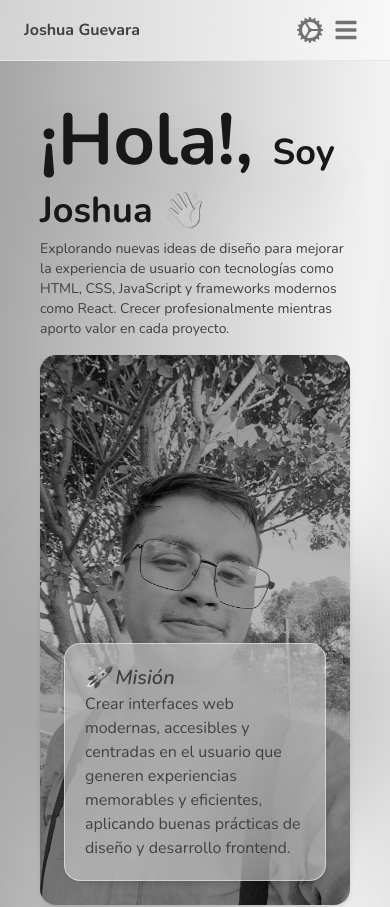
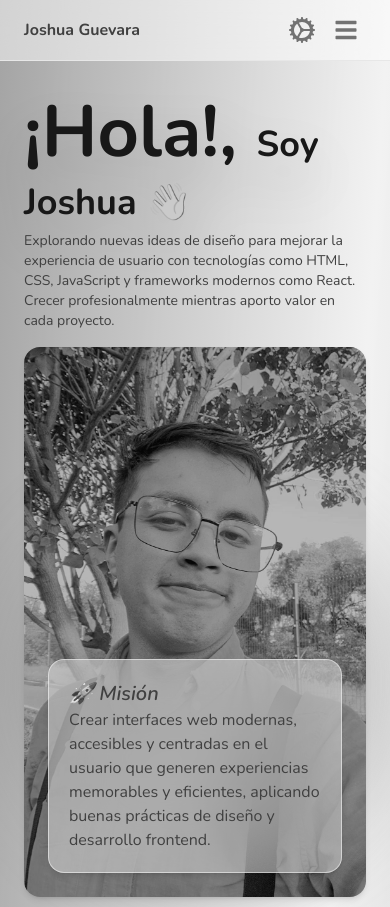
Before and after one commit to JoshuaGuevaraJ1/Portfolio, a React (Vite) app: page / in a window 390 px wide. Shown: the top 907 px of the page. Built offline with nearby package versions, Linux system fonts and the light colour scheme.

Commit message:
Fixed: Collapsed navbar on mobile is now perfectly hidden. Some Rendering optimizations.

```diff
--- a/src/App.tsx
+++ b/src/App.tsx
@@ -58,7 +58,7 @@ export default function App() {
   return (
     <ThemeProvider theme={customTheme}>
       <NavBar animation={animation} setAnimation={setAnimation} blurCircles={blurCircles} setBlurCircles={setBlurCircles} grayscale={grayscale} setGrayscale={setGrayscale}/>
-      <main className={`relative min-h-screen overflow-hidden flex-col items-center justify-center px-4 pb-20 ${grayscale ? 'grayscale' : ''} bg-gradient-to-br ${animation ? 'from-blue-400 via-amber-100 to-green-400' : 'from-gray-400 via-gray-200 to-gray-300'} dark:from-gray-900 dark:via-gray-800 dark:to-gray-900 transition-colors duration-500 ease-in-out`}>
+      <main className={`relative min-h-screen overflow-hidden flex-col items-center justify-center pb-20 ${grayscale ? 'grayscale' : ''} bg-gradient-to-br ${animation ? 'from-blue-400 via-amber-100 to-green-400' : 'from-gray-400 via-gray-200 to-gray-300'} dark:from-gray-900 dark:via-gray-800 dark:to-gray-900 transition-colors duration-500 ease-in-out`}>
 
         {/* Background circles  */}
         {animation && (
--- a/src/components/FooterPage.tsx
+++ b/src/components/FooterPage.tsx
@@ -8,7 +8,7 @@ import { GitSocialIcon, InstagramIcon } from "../icons/Icons";
 export const FooterPage: React.FC = () => {
     const currentYear = new Date().getFullYear();
     return (
-        <Footer container className="mt-10">
+        <Footer container className="mt-10 mx-2 md:mx-8">
             <div className="w-full">
                 <div className="grid w-full justify-between sm:flex sm:justify-center md:flex md:grid-cols-1">
                 <div className="grid grid-cols-2 gap-8 sm:mt-4 sm:grid-cols-3 sm:gap-6">
--- a/src/components/ModalSettings.tsx
+++ b/src/components/ModalSettings.tsx
@@ -18,17 +18,17 @@ export const ModalSettings: React.FC<ModalSettingsProps> = ({openModal, setOpenM
         <Modal dismissible show={openModal} onClose={() => setOpenModal(false)} theme={{ content: { inner: grayscale ? 'grayscale' : '' }}} >
         <ModalHeader>Configuraciones</ModalHeader>
         <ModalBody>
-        <div className='overflow-auto space-y-3 '>
-                <div className='border border-white/50 dark:border-gray-600/50 p-3 rounded-2xl'>
+        <div className='overflow-auto space-y-2'>
+                <div className='border border-white/50 dark:border-gray-600/50 p-3 rounded-2xl space-y-2'>
                     <h4 className='font-semibold text-gray-500 dark:text-gray-100 text-lg'>Efectos Visuales</h4>
-                  <div className='flex items-center mt-4'>
+                    <div className='flex items-center'>
                         <h6>✨ Animaciones de fondo</h6>
                         <div className='ml-auto'>
                             <ToggleSwitch checked={animation} onChange={setAnimation} sizing='lg' />
                         </div>
                     </div>
 
-                  <div className='flex items-center mt-4'>
+                  <div className='flex items-center'>
                         <h6>🔵 Circulos de fondo desvanecidos</h6>
                         <div className='ml-auto'>
                             <ToggleSwitch checked={blurCircles} onChange={setBlurCircles} sizing='lg' disabled={!animation} />
@@ -36,16 +36,16 @@ export const ModalSettings: React.FC<ModalSettingsProps> = ({openModal, setOpenM
                     </div>
                 </div>
 
-                <div className='border border-white/50 dark:border-gray-600/50 p-3 rounded-2xl'>
+                <div className='border border-white/50 dark:border-gray-600/50 p-3 rounded-2xl space-y-2'>
                     <h4 className='font-semibold text-gray-500 dark:text-gray-100 text-lg'>Accesibilidad</h4>
-                  <div className='flex items-center mt-4'>
+                    <div className='flex items-center'>
                         <h6>🔳 Modo escala de grises</h6>
                         <div className='ml-auto'>
                             <ToggleSwitch checked={grayscale} onChange={setGrayscale} sizing='lg' />
                         </div>
                     </div>
 
-                  <div className='flex items-center mt-4'>
+                    <div className='flex items-center'>
                         <h6>🎨 Tema</h6>
                         <div className='ml-auto'>
                             <ThemeSelector />
--- a/src/components/Navbar.tsx
+++ b/src/components/Navbar.tsx
@@ -43,7 +43,7 @@ export const NavBar: React.FC<NavBarProps> = ({animation, setAnimation, blurCirc
       <NavbarBrand href="#hero">
         Joshua Guevara
       </NavbarBrand>
-      <div className="flex md:order-2">
+      <div className="flex md:order-2 gap-2">
         <button onClick={() => setIsOpenModal(true)} className="text-gray-500 dark:text-gray-400 rounded-lg p-px hover:bg-gray-100 focus:outline-none focus:ring-4 focus:ring-gray-200 dark:hover:bg-gray-700 dark:focus:ring-gray-700"><SettingsIcon  /></button>
         <NavbarToggle />
       </div>
--- a/src/icons/Icons.tsx
+++ b/src/icons/Icons.tsx
@@ -155,7 +155,7 @@ export function ArrowToRightIcon({ height = 30, width = 30 }: React.SVGProps<SVG
 export function CloseIcon({ height = 30, width = 30 }: React.SVGProps<SVGSVGElement>) {
   return (
     <svg aria-hidden="true" xmlns="http://www.w3.org/2000/svg" width={width} height={height} fill="currentColor" viewBox="0 0 24 24">
-      <path stroke="currentColor" stroke-linecap="round" stroke-linejoin="round" stroke-width="2" d="M6 18 17.94 6M18 18 6.06 6"/>
+      <path stroke="currentColor" strokeLinecap="round" strokeLinejoin="round" strokeWidth="2" d="M6 18 17.94 6M18 18 6.06 6"/>
     </svg>
   )
 }
--- a/src/pages/Hero.tsx
+++ b/src/pages/Hero.tsx
@@ -8,7 +8,7 @@ import img from '../assets/profile.jpg';
 
 export const Hero: React.FC = () => {
     return (
-        <section id="hero" className="min-h-screen flex items-center justify-center mt-22 md:mt-0">
+        <section id="hero" className="min-h-screen flex items-center justify-center mt-20 md:mt-0">
             <div className="flex flex-col md:flex-row gap-4">
                 <div className="flex flex-col lg:w-3/4 md:w-2/3 gap-4">
                     <div className="h-auto">
--- a/src/pages/Projects.tsx
+++ b/src/pages/Projects.tsx
@@ -10,8 +10,6 @@ import Project1img from '../assets/SistemaEscolar.png';
 import Project2img from '../assets/GanaderiaSoft.png';
 import Project3img from '../assets/GanaderiaSoftDjangoReact.png';
 
-
-export const Projects: React.FC = () => {
 // Projects data
 const projects = [
     {
@@ -47,6 +45,9 @@ export const Projects: React.FC = () => {
         date: "Enero 2025 - Presente"
     }
 ]
+
+
+export const Projects: React.FC = () => {
     return (
         <section id="projects">
             <h2><span className="me-2 text-2xl">📄</span><br/>Proyectos</h2>
--- a/src/pages/Technologies.tsx
+++ b/src/pages/Technologies.tsx
@@ -4,8 +4,6 @@
 // Components
 import { Badge, HRTrimmed } from "flowbite-react";
 import { AxiosIcon, BootstrapIcon, CSSIcon, DJangoIcon, GitHubIcon, GitIcon, HTMLIcon, JavaScriptIcon, PhpIcon, PythonIcon, ReactIcon, TailwindCSSIcon, VSCodeIcon } from "../icons/Icons";
-
-export const Technologies: React.FC = () => {
 
 // Array of technologies with their names and icons
 const technologies = [
@@ -23,6 +21,9 @@ export const Technologies: React.FC = () => {
     { name: "GitHub", icon: <GitHubIcon /> },
     { name: "Axios", icon: <AxiosIcon /> }
 ];
+
+
+export const Technologies: React.FC = () => {
     return (
         <section id="technologies">
             <h2><span className="me-2 text-2xl">🌐</span><br/>Tecnologías</h2>
--- a/src/theme.tsx
+++ b/src/theme.tsx
@@ -221,8 +221,8 @@ export const customTheme = createTheme({
           "base": "w-full md:block md:w-auto",
           "list": "mt-4 md:border-0 md:pt-0 pt-4 border-t border-gray-300 dark:border-gray-700 flex flex-col md:items-center md:mt-0 md:flex-row md:space-x-8 space-y-1 md:text-sm md:font-medium",
           "hidden": {
-              "on": "transition-all ease-in-out duration-700 opacity-0 md:opacity-100 max-h-0 md:max-h-screen",
-              "off": "transition-all ease-in-out duration-700 opacity-100 max-h-screen"
+              "on": "transition-all ease-in-out duration-500 opacity-0 md:opacity-100 max-h-0 overflow-hidden md:max-h-screen -translate-y-200 md:translate-y-0",
+              "off": "transition-all ease-in-out duration-500 opacity-100 max-h-screen"
           }
       },
       "link": {
```
Lines whose indentation alone changed are shown as unchanged.
